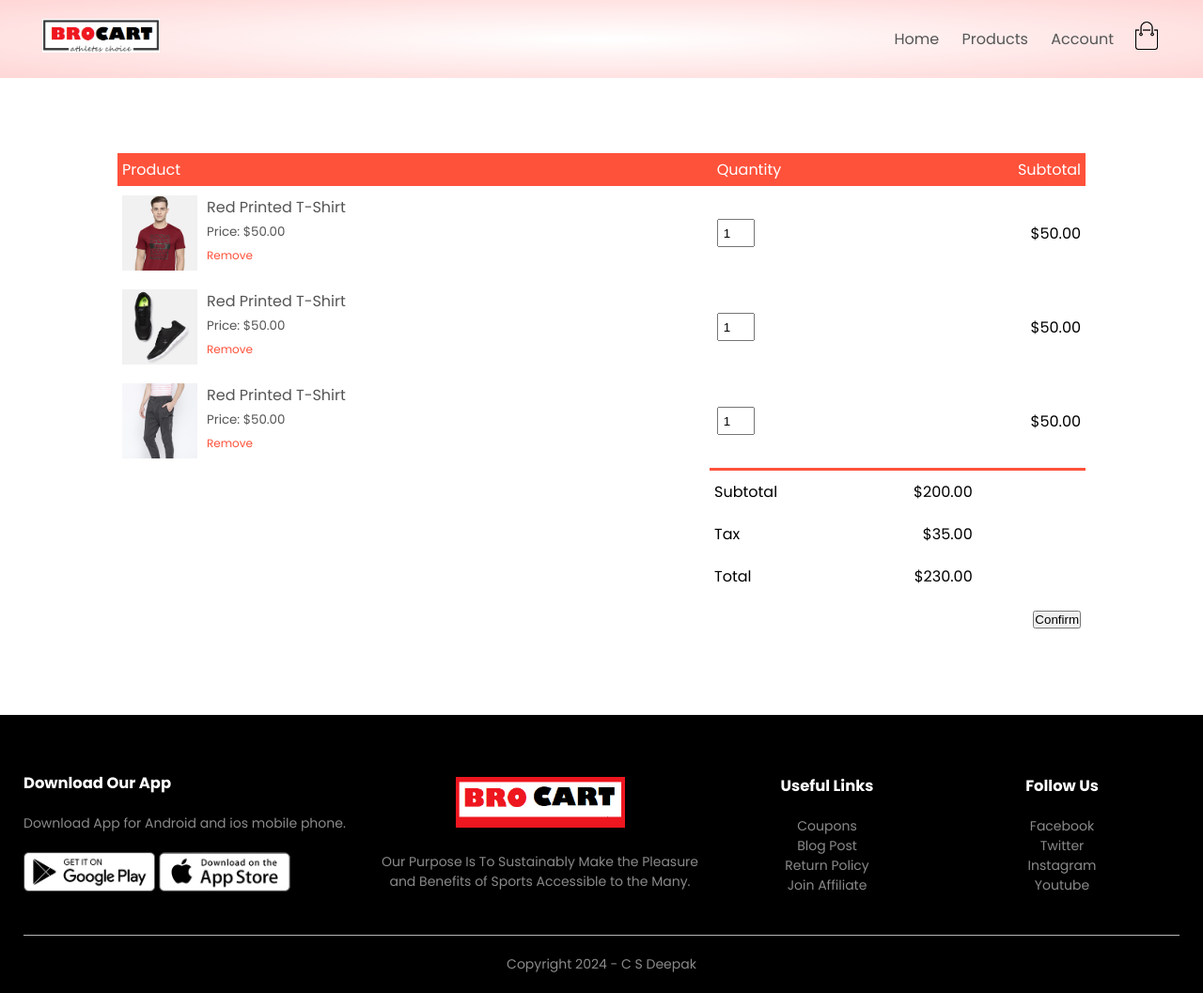
After one commit to DeepakAdoor05/E-commerce_App_Django, a Django app: page /orders/cart in a window 1280 px wide. The commit adds this page. Shown: the whole page at 94% size. Run offline with Django 5.2, Linux system fonts and the light colour scheme.

Commit message:
Cart layout successfully completed

```diff
--- a/brokart/brokart/urls.py
+++ b/brokart/brokart/urls.py
@@ -23,5 +23,6 @@ urlpatterns = [
     path('admin/', admin.site.urls),
     path('', include('products.urls')),
     path('customer/', include('customers.urls')),
+    path('orders/', include('orders.urls')),
 ]
 urlpatterns+=static(settings.MEDIA_URL,document_root = settings.MEDIA_ROOT)
--- /dev/null
+++ b/brokart/orders/urls.py
@@ -0,0 +1,5 @@
+from django.urls import path
+from . import views
+urlpatterns = [
+    path('cart',views.show_cart,name='cart'),
+]
--- a/brokart/orders/views.py
+++ b/brokart/orders/views.py
@@ -1,3 +1,6 @@
 from django.shortcuts import render
 
 # Create your views here.
+
+def show_cart(request):
+    return render(request,'cart.html')
--- /dev/null
+++ b/brokart/templates/cart.html
@@ -0,0 +1,6 @@
+{% extends 'blank_layout.html' %}
+
+
+{% block content %}
+    {% include 'cart_container.html' %}
+{% endblock content %}
--- /dev/null
+++ b/brokart/templates/cart_container.html
@@ -0,0 +1,75 @@
+{% load static %}
+<div class="small-container cart-page">
+    <table>
+        <tbody><tr>
+            <th>Product</th>
+            <th>Quantity</th>
+            <th>Subtotal</th>
+        </tr>
+        <tr>
+            <td>
+                <div class="cart-info">
+                    <img src="{% static 'images/buy-1.jpg' %}">
+                    <div>
+                        <p>Red Printed T-Shirt</p>
+                        <small>Price: $50.00</small>
+                        <br>
+                        <a href="">Remove</a>
+                    </div>
+                </div>
+            </td>
+            <td><input type="number" value="1"></td>
+            <td>$50.00</td>
+        </tr>
+        <tr>
+            <td>
+                <div class="cart-info">
+                    <img src="{% static 'images/buy-2.jpg' %}">
+                    <div>
+                        <p>Red Printed T-Shirt</p>
+                        <small>Price: $50.00</small>
+                        <br>
+                        <a href="">Remove</a>
+                    </div>
+                </div>
+            </td>
+            <td><input type="number" value="1"></td>
+            <td>$50.00</td>
+        </tr>
+        <tr>
+            <td>
+                <div class="cart-info">
+                    <img src="{% static 'images/buy-3.jpg' %}">
+                    <div>
+                        <p>Red Printed T-Shirt</p>
+                        <small>Price: $50.00</small>
+                        <br>
+                        <a href="">Remove</a>
+                    </div>
+                </div>
+            </td>
+            <td><input type="number" value="1"></td>
+            <td>$50.00</td>
+        </tr>
+    </tbody></table>
+    <div class="total-price">
+        <table>
+            <tbody><tr>
+                <td>Subtotal</td>
+                <td>$200.00</td>
+            </tr>
+            <tr>
+                <td>Tax</td>
+                <td>$35.00</td>
+            </tr>
+            <tr>
+                <td>Total</td>
+                <td>$230.00</td>
+            </tr>
+            <tr>
+                <td colspan="2"></td>
+                <td><button>Confirm</button></td>
+            </tr>
+        </tbody></table>
+    </div>
+</div>
--- a/brokart/templates/menu.html
+++ b/brokart/templates/menu.html
@@ -11,6 +11,6 @@
             <li><a href="{% url 'account' %}">Account</a></li>
         </ul>
     </nav>
-    <a href="cart.html"><img src="{% static 'images/cart.png' %}" width="30px" height="30px"></a>
+    <a href="{% url 'cart' %}"><img src="{% static 'images/cart.png' %}" width="30px" height="30px"></a>
     <img src="{% static 'images/menu.png' %}" class="menu-icon" onclick="menutoggle()">
 </div>
```
